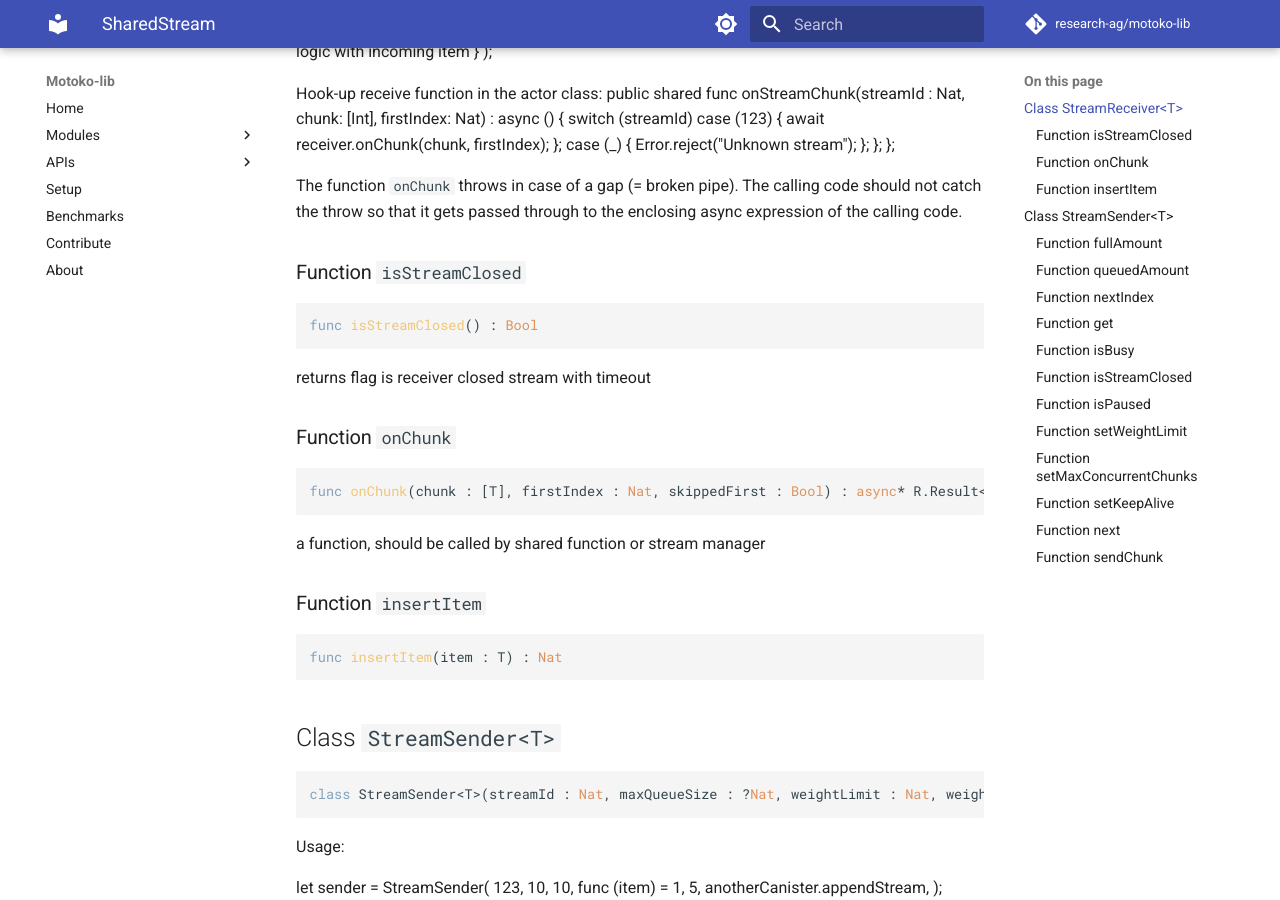
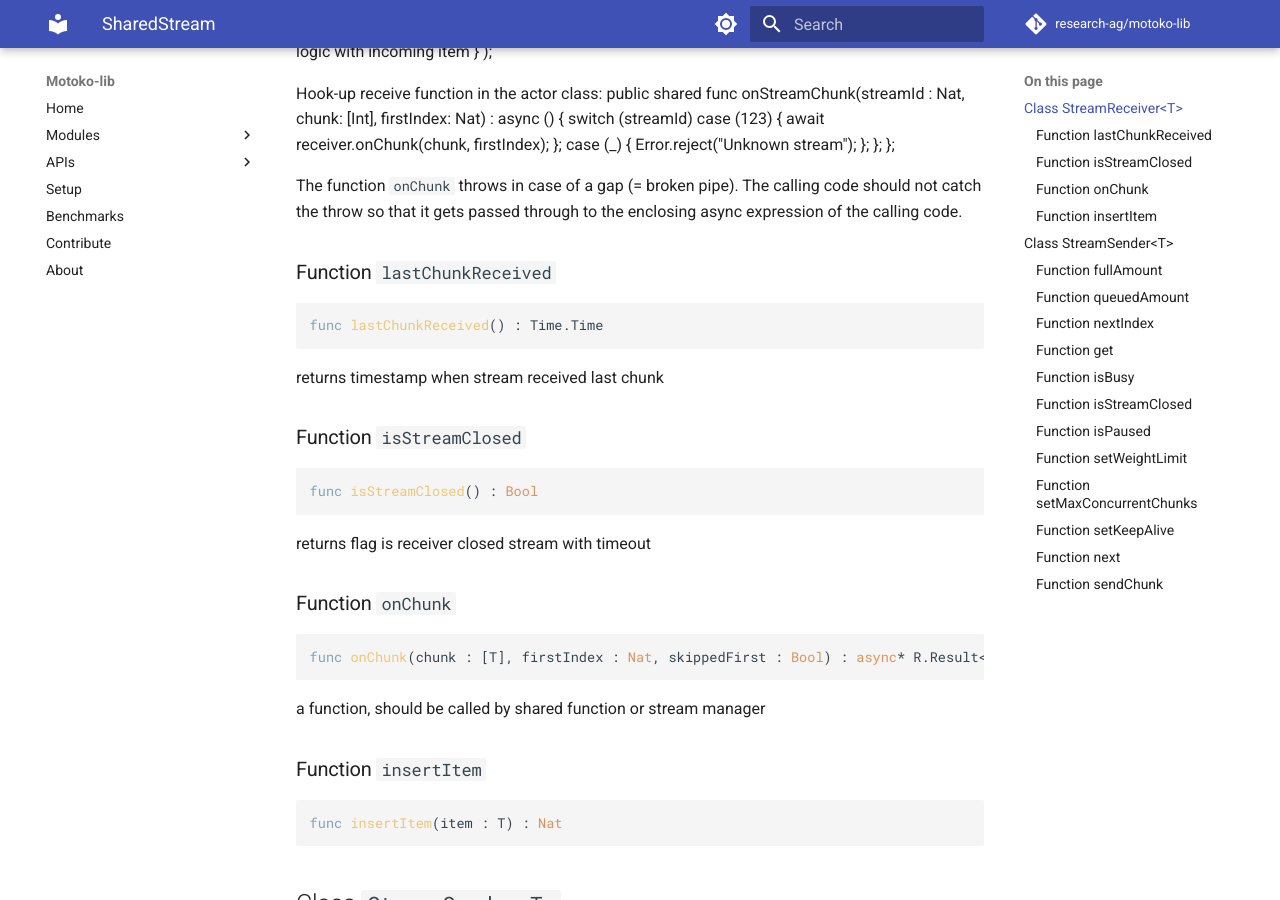
Before and after one commit to research-ag/motoko-lib, an MkDocs documentation site: the page built from docs/modoc/SharedStream.md, in a window 1280 px wide and 900 px high, scrolled down 321 px. Built offline with MkDocs 1.6.1 and Material for MkDocs 9.7.7, drawn with Linux system fonts in a browser that asks for light colours; comment, search, counter and statistics services are not loaded.

Commit message:
Exposed stream timestamp

````diff
--- a/docs/modoc/SharedStream.md
+++ b/docs/modoc/SharedStream.md
@@ -23,6 +23,14 @@ public shared func onStreamChunk(streamId : Nat, chunk: [Int], firstIndex: Nat)
 The function `onChunk` throws in case of a gap (= broken pipe). The
 calling code should not catch the throw so that it gets passed through to
 the enclosing async expression of the calling code.
+
+### Function `lastChunkReceived`
+``` motoko
+func lastChunkReceived() : Time.Time
+```
+
+returns timestamp when stream received last chunk
+
 
 ### Function `isStreamClosed`
 ``` motoko
````
Also changed, not shown: 1 other file.
